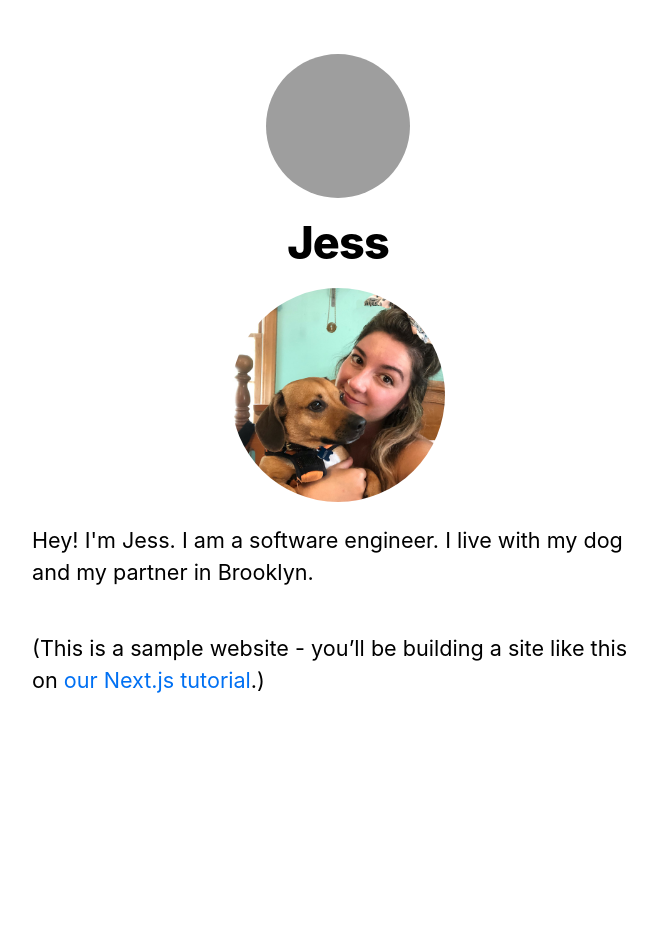
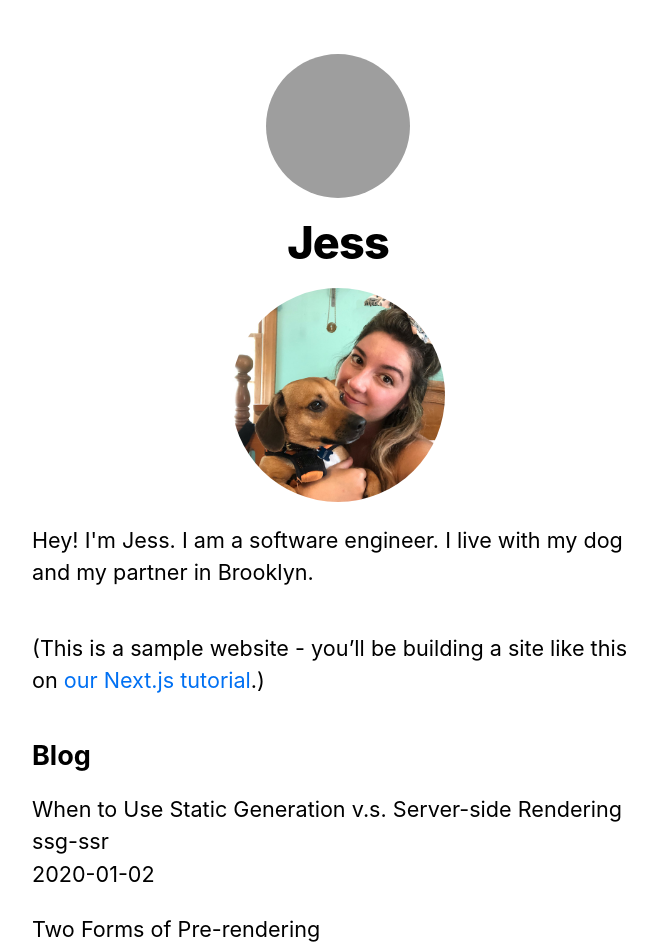
Before and after one commit to JessWallin/nextJS-blog, a Next.js app: page / in a window 1280 px wide. Shown: the top 950 px of the page, without its empty margins (302-959 px from the left). Before the commit the page ends 805 px from the top, so only its background shows below. Built offline with nearby package versions, Linux system fonts and the light colour scheme; grey boxes are pictures that could not be loaded.

Commit message:
add getStaticProps

```diff
--- /dev/null
+++ b/lib/posts.js
@@ -0,0 +1,35 @@
+import fs from 'fs'
+import path from 'path'
+import matter from 'gray-matter'
+
+const postsDirectory = path.join(process.cwd(), 'posts')
+
+export function getSortedPostData() {
+  // Get file names under /posts
+  const fileNames = fs.readdirSync(postsDirectory)
+  const allPostsData = fileNames.map(fileName => {
+    // Remove ".md" from file name to get id
+    const id = fileName.replace(/\.md$/, '')
+
+    // Read markdown file as string
+    const fullPath = path.join(postsDirectory, fileName)
+    const fileContents = fs.readFileSync(fullPath, 'utf8')
+
+    // Use gray-matter to parse the post metadata section
+    const matterResult = matter(fileContents)
+
+    // Combine the data with the id
+    return {
+      id,
+      ...matterResult.data
+    }
+  })
+  // Sort posts by date
+  return allPostsData.sort((a, b) => {
+    if (a.date < b.date) {
+      return 1
+    } else {
+      return -1
+    }
+  })
+}
--- a/package.json
+++ b/package.json
@@ -9,6 +9,7 @@
   },
   "dependencies": {
     "classnames": "^2.2.6",
+    "gray-matter": "^4.0.2",
     "next": "9.5.3",
     "react": "16.13.1",
     "react-dom": "16.13.1"
--- a/pages/index.js
+++ b/pages/index.js
@@ -2,8 +2,9 @@
 import Layout, { siteTitle } from '../components/layout'
 import utilStyles from '../styles/utils.module.css'
 import styles from '../styles/homepage.module.css'
+import { getSortedPostData } from '../lib/posts';
 
-export default function Home() {
+export default function Home({ allPostsData }) {
   return (
     <Layout home>
       <Head>
@@ -20,6 +21,29 @@
           <a href="https://nextjs.org/learn">our Next.js tutorial</a>.)
         </p>
       </section>
+      <section className={`${utilStyles.headingMd} ${utilStyles.padding1px}`}>
+        <h2 className={utilStyles.headingLg}>Blog</h2>
+        <ul className={utilStyles.list}>
+          {allPostsData.map(({ id, date, title }) => (
+            <li className={utilStyles.listItem} key={id}>
+              {title}
+              <br />
+              {id}
+              <br />
+              {date}
+            </li>
+          ))}
+        </ul>
+      </section>
     </Layout>
   )
 }
+
+export async function getStaticProps() {
+  const allPostsData = getSortedPostData()
+  return {
+    props: {
+      allPostsData
+    }
+  }
+}
--- /dev/null
+++ b/posts/pre-rendering.md
@@ -0,0 +1,11 @@
+---
+title: 'Two Forms of Pre-rendering'
+date: '2020-01-01'
+---
+
+Next.js has two forms of pre-rendering: **Static Generation** and **Server-side Rendering**. The difference is in **when** it generates the HTML for a page.
+
+- **Static Generation** is the pre-rendering method that generates the HTML at **build time**. The pre-rendered HTML is then _reused_ on each request.
+- **Server-side Rendering** is the pre-rendering method that generates the HTML on **each request**.
+
+Importantly, Next.js lets you **choose** which pre-rendering form to use for each page. You can create a "hybrid" Next.js app by using Static Generation for most pages and using Server-side Rendering for others.
--- /dev/null
+++ b/posts/ssg-ssr.md
@@ -0,0 +1,19 @@
+---
+title: 'When to Use Static Generation v.s. Server-side Rendering'
+date: '2020-01-02'
+---
+
+We recommend using **Static Generation** (with and without data) whenever possible because your page can be built once and served by CDN, which makes it much faster than having a server render the page on every request.
+
+You can use Static Generation for many types of pages, including:
+
+- Marketing pages
+- Blog posts
+- E-commerce product listings
+- Help and documentation
+
+You should ask yourself: "Can I pre-render this page **ahead** of a user's request?" If the answer is yes, then you should choose Static Generation.
+
+On the other hand, Static Generation is **not** a good idea if you cannot pre-render a page ahead of a user's request. Maybe your page shows frequently updated data, and the page content changes on every request.
+
+In that case, you can use **Server-Side Rendering**. It will be slower, but the pre-rendered page will always be up-to-date. Or you can skip pre-rendering and use client-side JavaScript to populate data.
```
Also changed, not shown: 1 other file (tests, documents, lock files or other folders).
